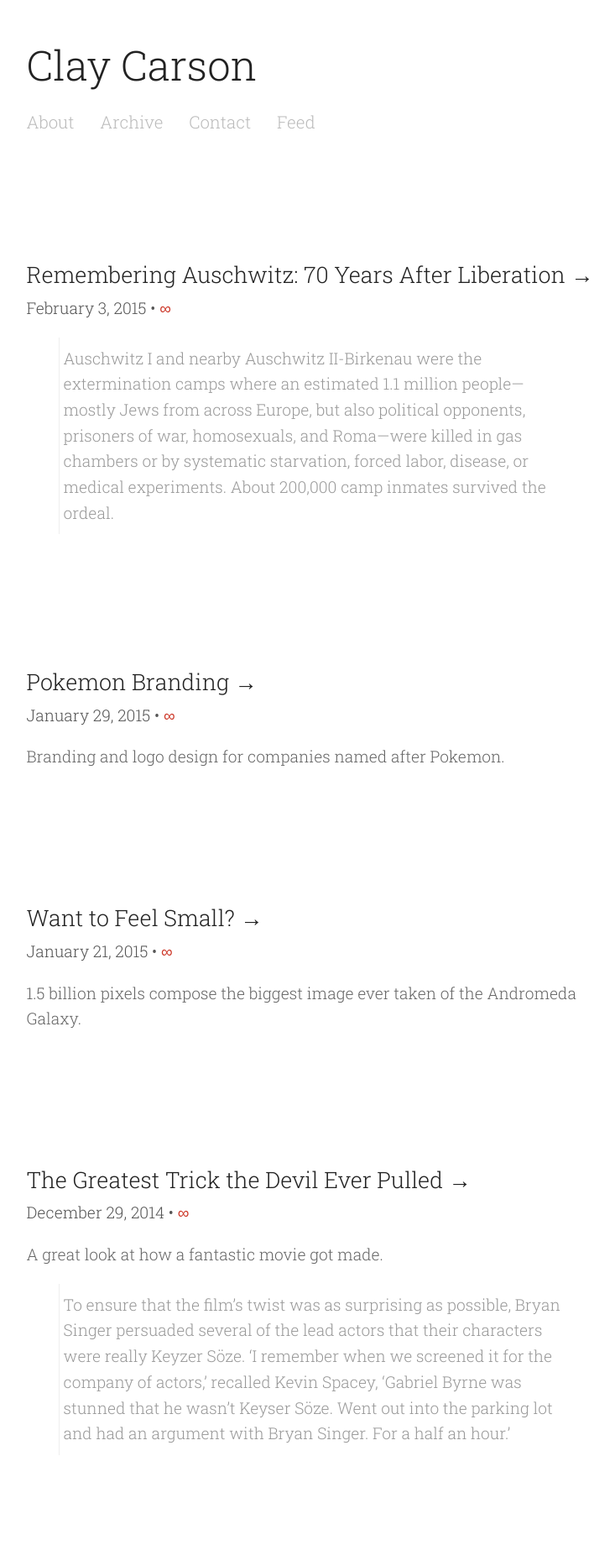
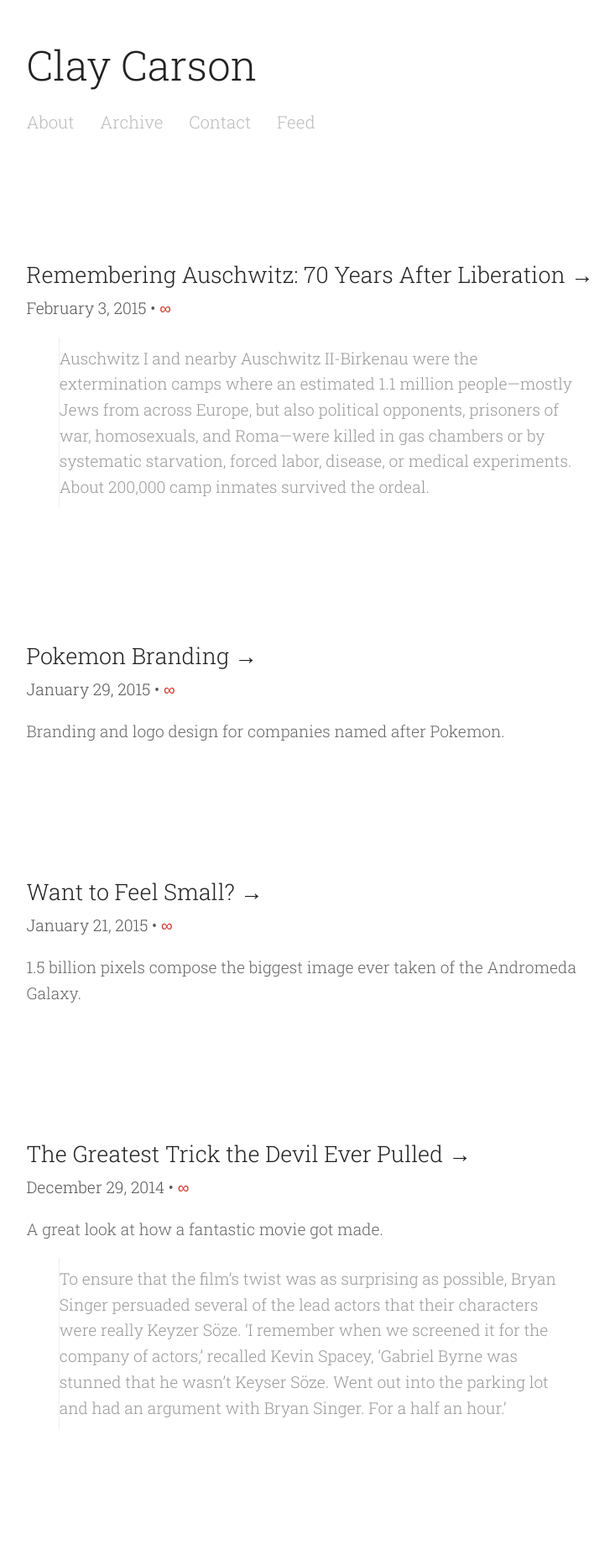
Before and after one commit to turnerthornton/turnerthornton.github.io, a Jekyll site: the page built from index.html, in a window 1280 px wide. Shown: the top 1865 px of the page at 84% size, without its empty margins (263-996 px from the left). Built offline with Jekyll 4.4.1, drawn with Linux system fonts in a browser that asks for light colours; the list of posts is cut into pages by our own code.

Commit message:
blockquote padding

```diff
--- a/public/css/poole.css
+++ b/public/css/poole.css
@@ -160,7 +160,7 @@ pre code
 
 blockquote
 {
-	padding:.5em .25em;
+	padding:.5em 0em;
 	margin:.8em 2em;
 	color:#999;
 	border-left:.1em solid #eee;
```
